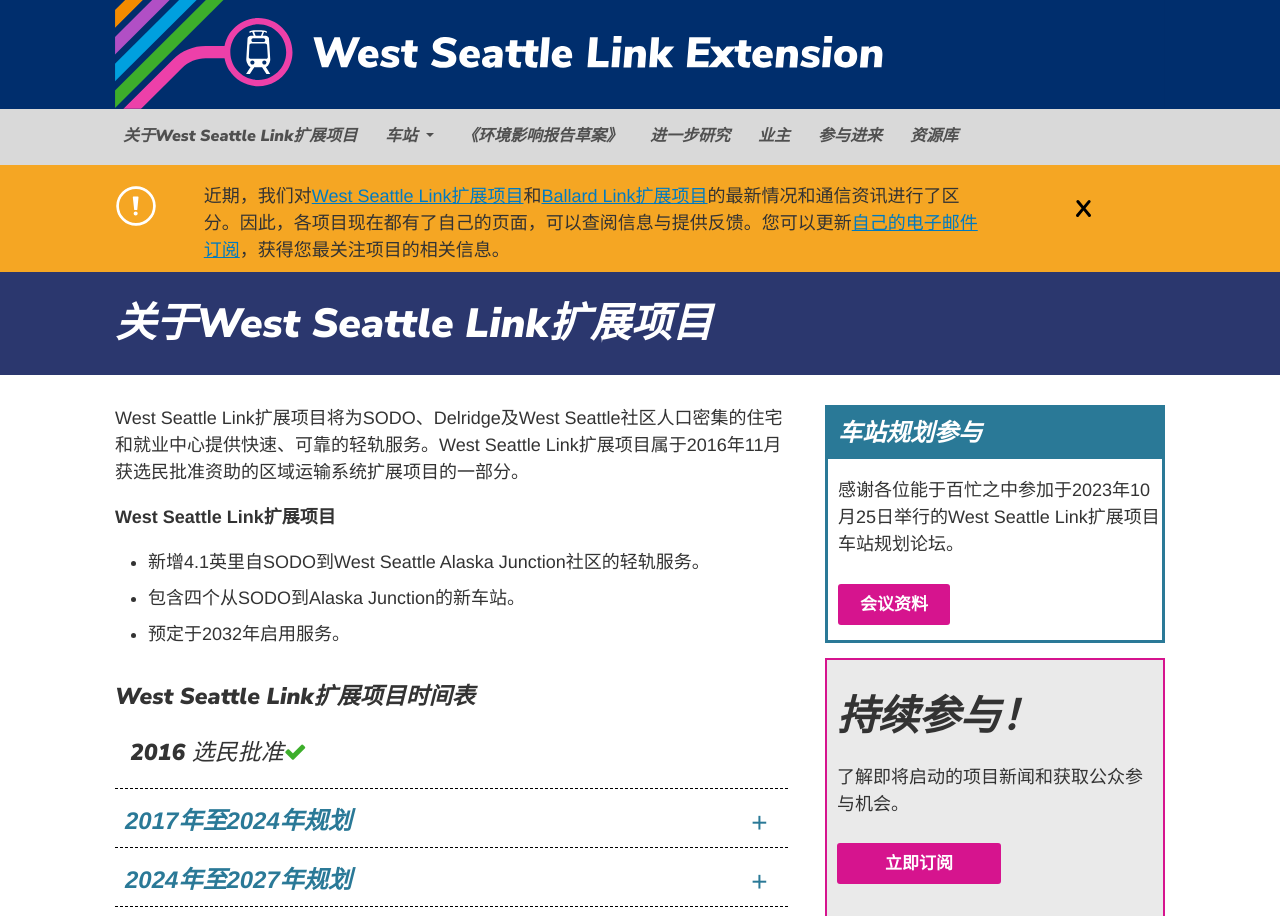
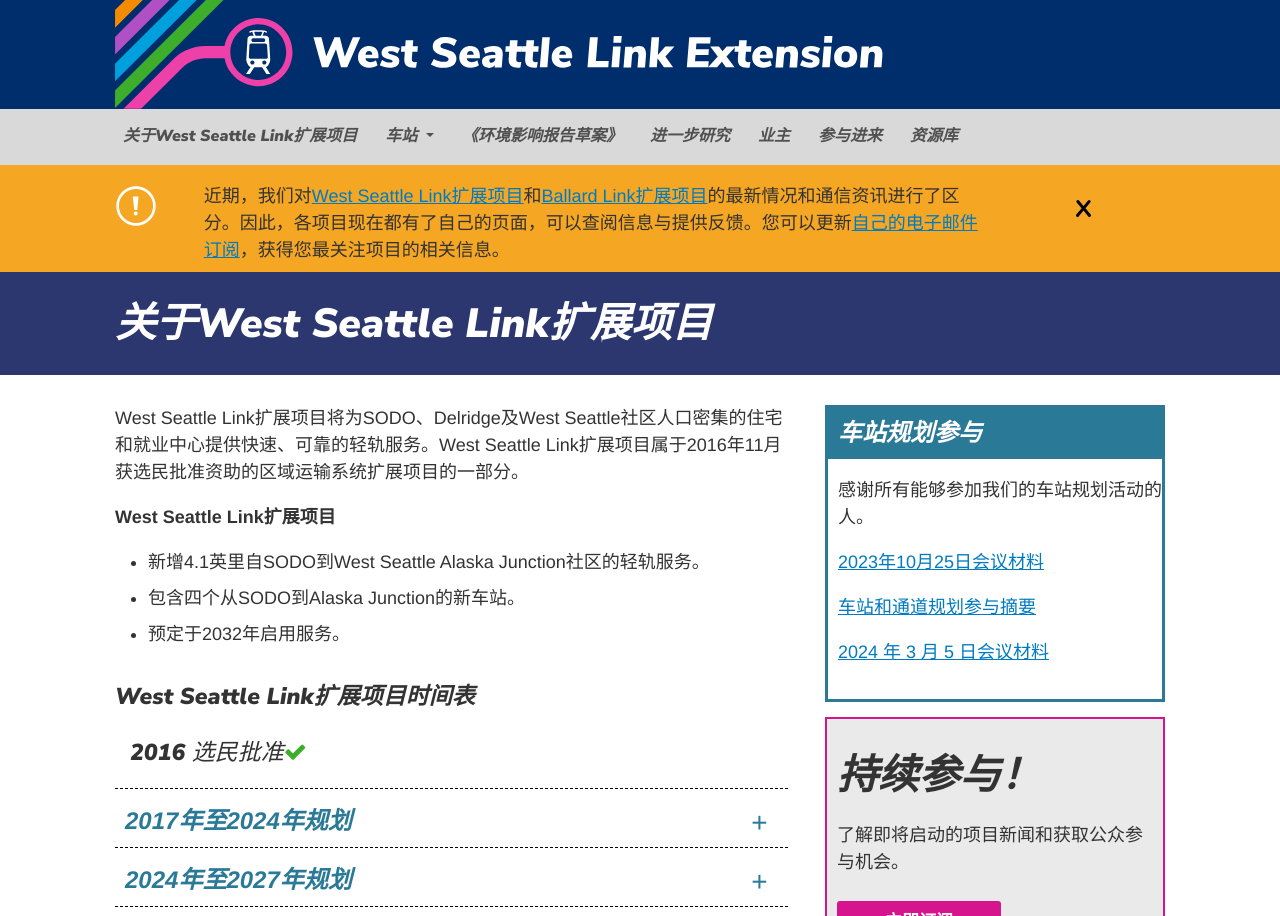
Before and after one commit to ihateerrors/west-seattle-link-simp-ch-2024-02, a plain HTML site: page index.html in a window 1280 px wide. Shown: the part 184-1100 px from the top of the page. Drawn offline with nearby package versions, Linux system fonts and the light colour scheme; some icons are missing.

Commit message:
adding new text to callout

```diff
--- a/index.html
+++ b/index.html
@@ -228,7 +228,11 @@
                   <h2 class="text-white mt-0 mb-0 ps-3 callout-header-color py-3">车站规划参与</h2>
                 </div>
                 <div class="ps-3 pb-4">
-                    <p>感谢各位能于百忙之中参加于2023年10月25日举行的West Seattle Link扩展项目车站规划论坛。 </p>                     <a href="https://www.soundtransit.org/get-to-know-us/documents-reports/west-seattle-link-extension-station-planning-forum-materials-oct" target="_blank"><button type="submit" class="btn pbtn">会议资料</button></a>                                         </div>
+                    <p>感谢所有能够参加我们的车站规划活动的人。</p>
+                    <p><a href="https://www.soundtransit.org/get-to-know-us/documents-reports/west-seattle-link-extension-station-planning-forum-materials-10-25" target="_blank">2023年10月25日会议材料</a></p>
+                    <p><a href="https://www.soundtransit.org/get-to-know-us/documents-reports/wsle-station-access-planning-engagement-report" target="_blank">车站和通道规划参与摘要</a></p>
+                    <p><a href="https://www.soundtransit.org/get-to-know-us/documents-reports/west-seattle-link-extension-station-planning-open-house-materials" target="_blank">2024 年 3 月 5 日会议材料</a></p>
+                </div>
               </div>
               <div style="background-color: #eaeaea; border: 2px solid #d6148e; padding: 10px;" class="mt-4">
                 <div><form action="https://public.govdelivery.com/accounts/WASOUND/subscriber/new?category_id=WASOUND_280" target="_blank" novalidate="novalidate">
```
